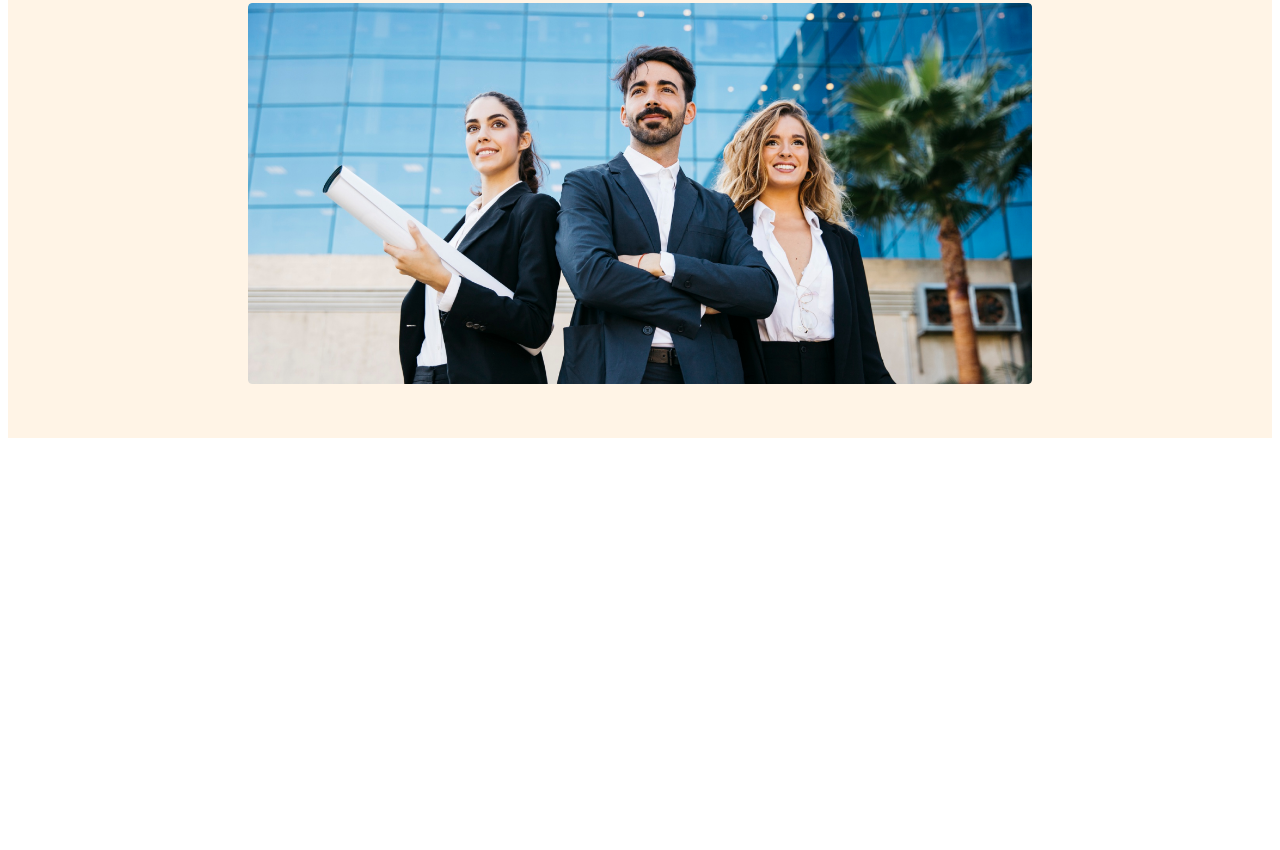
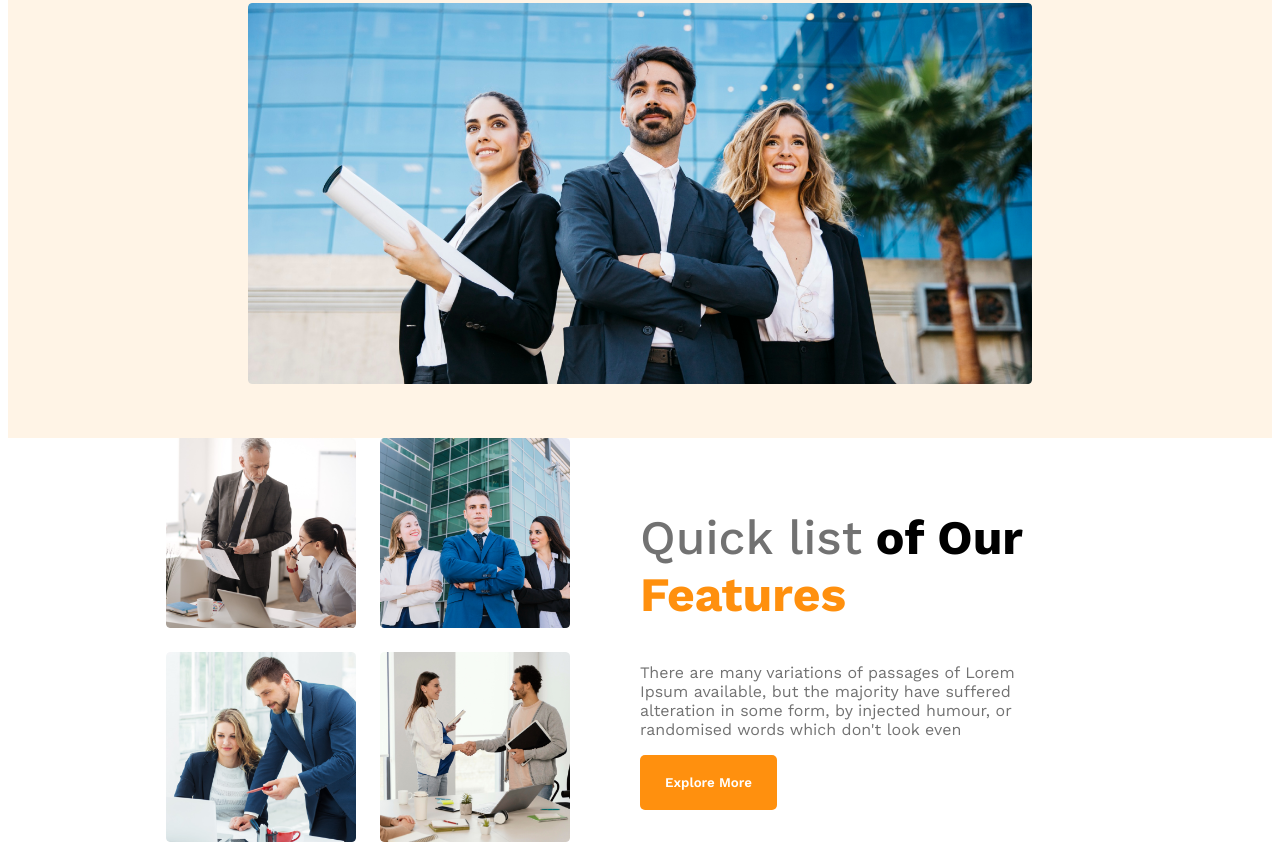
Before and after one commit to shuvo339/G3-architects-landing-page, a plain HTML site: page index.html in a window 1280 px wide. Shown: the part 575-1425 px from the top of the page. Before the commit the page ends 1021 px from the top, so only its background shows below. Drawn offline with nearby package versions, Linux system fonts and the light colour scheme.

Commit message:
teams section added

```diff
--- a/index.html
+++ b/index.html
@@ -10,6 +10,7 @@
 <link rel="stylesheet" href="./styles/style.css">
 </head>
 <body>
+    <!-- header start -->
     <header>
         <nav>
             <h3 class="nav-title">G3 Architects</h3>
@@ -31,9 +32,24 @@
             <img src="./images/banner.png" alt="">
         </div>
     </header>
+    <!-- header end -->
+    <main>
+        <!-- team section start -->
+        <section class="teams-container">
+            <div class="teams-images">
+                <img src="./images/team1.png" alt="">
+                <img src="./images/team2.png" alt="">
+                <img src="./images/team3.png" alt="">
+                <img src="./images/team4.png" alt="">
+            </div>
 
-    <main>
-
+            <div class="teams-text">
+                <h1 class="teams-title"><span class="quick-list">Quick list</span> <span class="our">of Our</span><span class="text-features"> Features</span></h1>
+                <p class="teams-description">There are many variations of passages of Lorem Ipsum available, but the majority have suffered alteration in some form, by injected humour, or randomised words which don't look even</p>
+                <button class="btn">Explore More</button>
+            </div>
+        </section>
+        <!-- team section end -->
     </main>
 
     <footer>
--- a/styles/style.css
+++ b/styles/style.css
@@ -59,6 +59,48 @@ nav li a{
     margin-top: 20px;
     width: 100%;
 }
+/* main styles */
+main{
+    max-width: 1440px;
+    width:75%;
+    margin: 0 auto;
+}
+.teams-container{
+    display: flex;
+    align-items: center;
+}
+.teams-images{
+    display: grid;
+    grid-template-columns: repeat(2, 1fr);
+    gap: 1.5rem;
+    width: 50%;
+}
+.teams-text{
+    padding-left: 70px;
+    padding-right: 70px;
+    width: 50%;
+}
+.teams-images img{
+    width: 100%;
+}
+.teams-title{
+    font-size: 3rem;
+}
+.teams-title .quick-list{
+    color: #727272;
+    font-weight: 500;
+}
+.teams-title .text-features{
+    color: #FF900E;
+    font-weight: 700;
+}
+.teams-description{
+    color: #727272;
+}
+
+
+
+
 
 /* responsive styles */
 /* mobile device */
```
